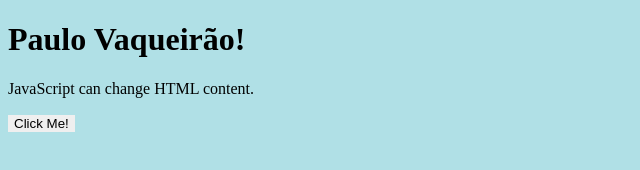
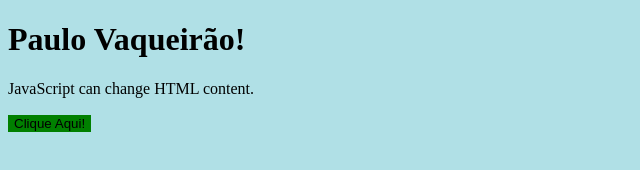
Before and after one commit to Vinicius-devsis/Programa-o_Web_Teste, a plain HTML site: page index.html in a window 1280 px wide. Shown: the whole page, without its empty margins (0-640 px from the left). Drawn offline with Linux system fonts and the light colour scheme.

Commit message:
mudou dnv

```diff
--- a/index.html
+++ b/index.html
@@ -8,7 +8,7 @@
 <h1>Paulo Vaqueirão!</h1>
 <p id="demo">JavaScript can change HTML content.</p>
 
-<button type="button" onclick="document.getElementById('demo').innerHTML = 'Muzan Morreu!'">Click Me!</button>
+<button type="button" onclick="document.getElementById('demo').innerHTML = 'Muzan Morreu!'">Clique Aqui!</button>
 
 
 </body>
--- a/style.css
+++ b/style.css
@@ -3,9 +3,9 @@ body {
 }
 
 button {
-    background-color: ash;
+    background-color: green;
     color: white:
-    padding: 100px 100px;
-    border: none;
+    padding: 500px 500px;
+    border: red;
     cursor: pointer;
 }
```
